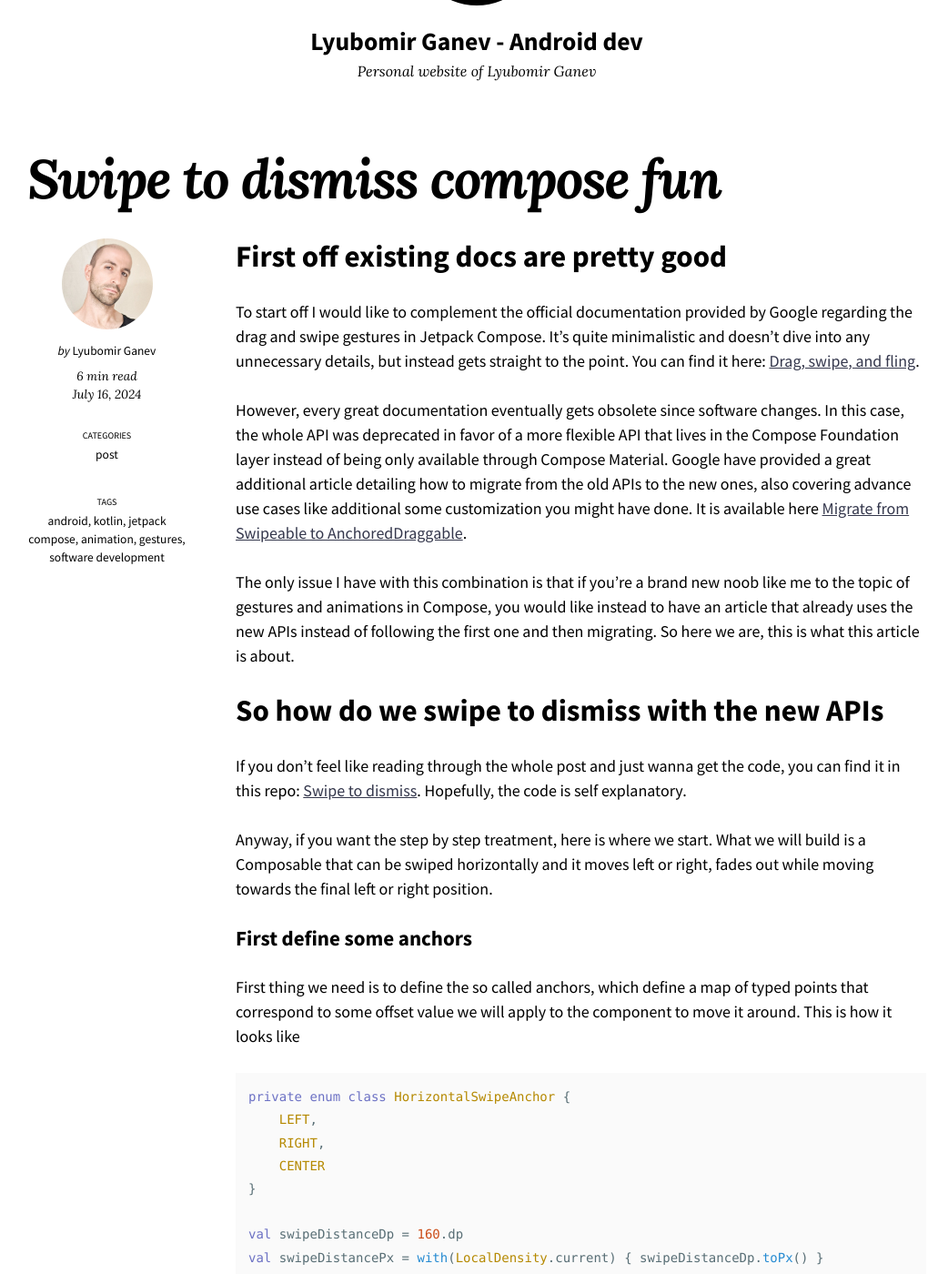
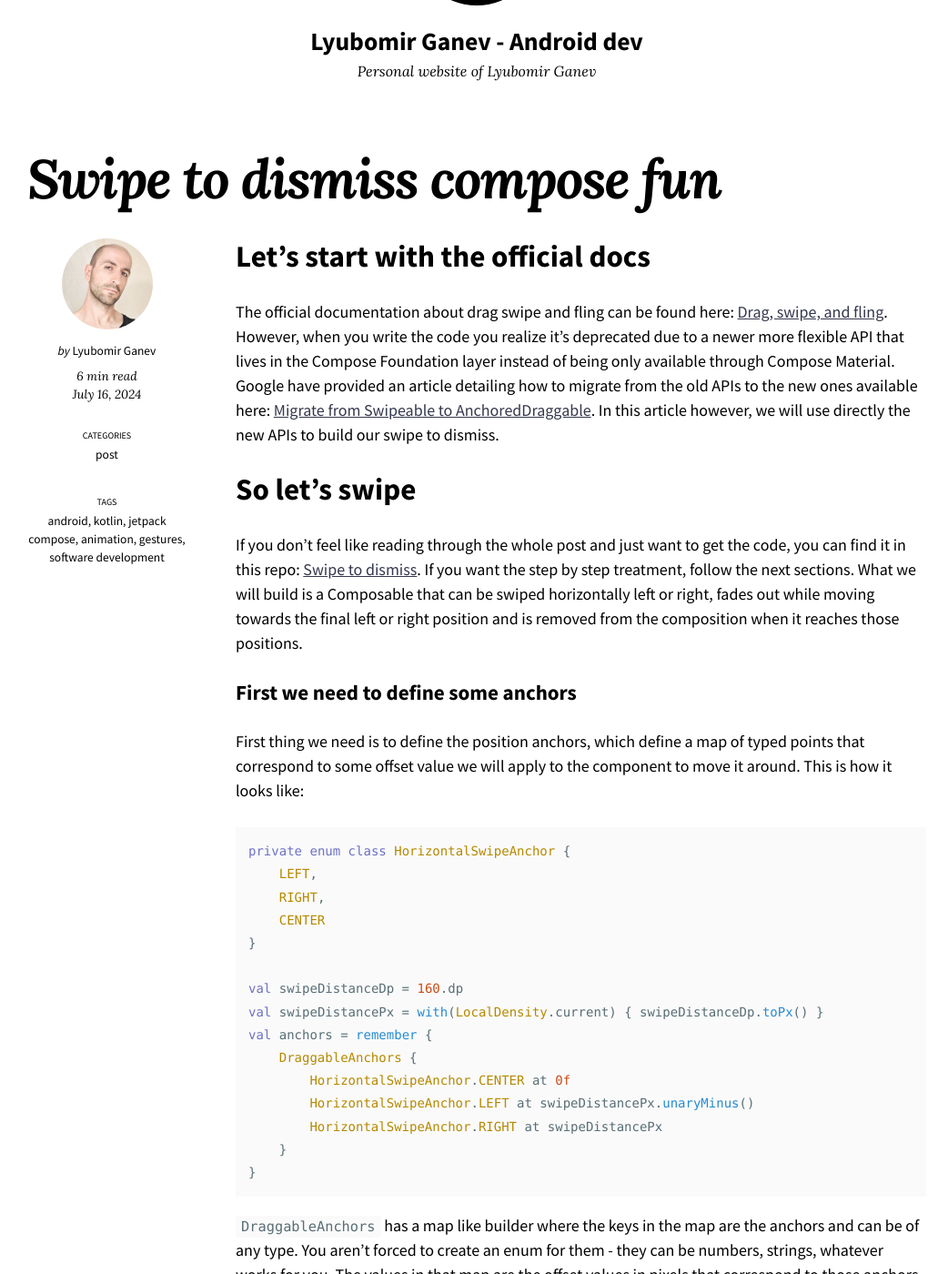
Before and after one commit to luboganev/luboganev.github.io, a Jekyll site: the page built from _posts/2024-07-16-swipe-to-dismiss-compose-fun.md, in a window 1280 px wide and 1400 px high, scrolled down 206 px. Shown: the whole window at 91% size, without its empty margins (116-1158 px from the left). Built offline with Jekyll 4.4.1, drawn with Linux system fonts in a browser that asks for light colours; nearby versions of some CDN libraries; some of the changed text lies outside the part shown.

Commit message:
Fix mistakes and make improvements

```diff
--- a/_posts/2024-07-16-swipe-to-dismiss-compose-fun.md
+++ b/_posts/2024-07-16-swipe-to-dismiss-compose-fun.md
@@ -8,20 +8,14 @@
 share: true
 ---
 
-# First off existing docs are pretty good
-To start off I would like to complement the official documentation provided by Google regarding the drag and swipe gestures in Jetpack Compose. It's quite minimalistic and doesn't dive into any unnecessary details, but instead gets straight to the point. You can find it here: [Drag, swipe, and fling](https://developer.android.com/develop/ui/compose/touch-input/pointer-input/drag-swipe-fling#swiping).
+# Let's start with the official docs
+The official documentation about drag swipe and fling can be found here: [Drag, swipe, and fling](https://developer.android.com/develop/ui/compose/touch-input/pointer-input/drag-swipe-fling#swiping). However, when you write the code you realize it's deprecated due to a newer more flexible API that lives in the Compose Foundation layer instead of being only available through Compose Material. Google have provided an article detailing how to migrate from the old APIs to the new ones available here: [Migrate from Swipeable to AnchoredDraggable](https://developer.android.com/develop/ui/compose/touch-input/pointer-input/migrate-swipeable). In this article however, we will use directly the new APIs to build our swipe to dismiss.
 
-However, every great documentation eventually gets obsolete since software changes. In this case, the whole API was deprecated in favor of a more flexible API that lives in the Compose Foundation layer instead of being only available through Compose Material. Google have provided a great additional article detailing how to migrate from the old APIs to the new ones, also covering advance use cases like additional some customization you might have done. It is available here [Migrate from Swipeable to AnchoredDraggable](https://developer.android.com/develop/ui/compose/touch-input/pointer-input/migrate-swipeable).
+# So let's swipe
+If you don't feel like reading through the whole post and just want to get the code, you can find it in this repo: [Swipe to dismiss](https://github.com/luboganev/swipe-to-dismiss-compose). If you want the step by step treatment, follow the next sections. What we will build is a Composable that can be swiped horizontally left or right, fades out while moving towards the final left or right position and is removed from the composition when it reaches those positions.
 
-The only issue I have with this combination is that if you're a brand new noob like me to the topic of gestures and animations in Compose, you would like instead to have an article that already uses the new APIs instead of following the first one and then migrating. So here we are, this is what this article is about.
-
-# So how do we swipe to dismiss with the new APIs
-If you don't feel like reading through the whole post and just wanna get the code, you can find it in this repo: [Swipe to dismiss](https://github.com/luboganev/swipe-to-dismiss-compose). Hopefully, the code is self explanatory.
-
-Anyway, if you want the step by step treatment, here is where we start. What we will build is a Composable that can be swiped horizontally and it moves left or right, fades out while moving towards the final left or right position.
-
-### First define some anchors
-First thing we need is to define the so called anchors, which define a map of typed points that correspond to some offset value we will apply to the component to move it around. This is how it looks like
+### First we need to define some anchors
+First thing we need is to define the position anchors, which define a map of typed points that correspond to some offset value we will apply to the component to move it around. This is how it looks like:
 
 {% highlight kotlin %}
 private enum class HorizontalSwipeAnchor {
@@ -42,12 +36,12 @@
 
 {% endhighlight %}
 
-The keys in the map are the anchors and can be of any type. You aren't forced to create an enum for them - they can be numbers, strings, whatever works for you. The values in that map are the offset values in pixels that correspond to those anchors. Pay attention to the infix function `at`, which is a special DSL for that API. I've mentioned this API feels like a simple map, but there's more to it internally, which we won't dive into right now.
+`DraggableAnchors` has a map like builder where the keys in the map are the anchors and can be of any type. You aren't forced to create an enum for them - they can be numbers, strings, whatever works for you. The values in that map are the offset values in pixels that correspond to those anchors. Pay attention to the infix function `at`, which is a special DSL for that API. I've mentioned this API feels like a map, but there's more to it internally, which we won't dive into right now.
 
-This article uses a static value for the swipe distance. If you need this to be dynamic, based on layout changes, you will need define the code above to be executed once you know the layout value. This doesn't change much in this code but instead is more relevant for the next part of the code.
+You might notice the hard coded value of `swipeDistanceDp`. This article uses a static value for simplicity, but there is a way to make this dynamic based on layout changes. The next section will cover how to do that.
 
-### Next up, setup the AnchoredDraggableState
-Let's dive straight into the code
+### Set up an AnchoredDraggableState
+Let's dive straight into the code:
 
 {% highlight kotlin %}
 
@@ -64,13 +58,13 @@
     }
 {% endhighlight %}
 
-In `AnchoredDraggable`, the anchors can be passed to `AnchoredDraggableState`'s constructor or updated through `AnchoredDraggableState#updateAnchors`. Passing the anchors to `AnchoredDraggableState`'s constructor initializes the offset immediately. So if you're in the situation where you need to dynamically calculate the anchors based on layout, you would pick the second option. In this article and the sample code we go for simplicity and work with static values, thus passing the anchors through the constructor.
+`AnchoredDraggableState` is the mutable state we will observe for the current offset value as well as the current typed anchor. The anchors can be passed to its constructor or updated through `AnchoredDraggableState#updateAnchors`. Passing the anchors to `AnchoredDraggableState`'s constructor initializes the offset immediately. So if you're in the situation where you need to dynamically calculate the anchors based on layout, you call the constructor without the anchors first and then call the `updateAnchors` method once you have them. Until you do this, the offset value will be NaN. In this article and the sample code we go for simplicity and work with static values, thus passing the anchors to the constructor.
 
 The `positionalThreshold` parameter to my understanding is the threshold after which the swipe will animate to next matching anchor even if you let it go and don't perform the complete swipe distance.
 
 The `velocityThreshold` parameter to my understanding is the speed threshold of a fling. If you fling faster than that, the swipe will animate to next matching anchor even if you didn't reach the `positionalThreshold` while flinging. In the complete code in the repo I use the same value I calculate for the `swipeDistancePx`, but you can play with that.
 
-### Finally using the state in the anchoredDraggable modifier
+### Add the anchoredDraggable and offset modifiers
 
 To wrap up the MVP, we can put everything together by using the `anchoredDraggable` and the `offset` modifiers like this:
 
@@ -95,17 +89,17 @@
 
 ![Swiping between 3 points]({{ site.url }}/images/2024-07-16-swipe-to-dismiss-compose-fun/step1.gif)
 
-Great. We have swiping with snapping between 3 points. But this isn't really swipe to dimsmiss. However, this is as far as we can get by simply using solely the `AnchoredDraggable` APIs. The following sections add more code to the example to achive the actual swipe to dismiss functionality.
+Great. We have swiping with snapping between 3 points. But this isn't yet the complete swipe to dismiss. The current functionality is as far as we can get by using solely the `AnchoredDraggable` APIs. The following sections add more code to the example to achive the final swipe to dismiss.
 
 ### But now, let's actually create the dismiss effect
-Ok, starting with what we have, to simulate a dismiss, we shall do the following additional transformations:
+Starting with what we have, here is what we will add to achieve the final look and feel:
 
-* When the Composable is being swiped towards LEFT or RIGHT, it will fade out and blur a bit for extra style
+* When the Composable is being swiped towards LEFT or RIGHT, it will fade out
+* We will hoist the visibility state of the whole component by having a boolean `show` input parameter as well as an `onDismissRequest` lambda callback.
 * We will show the Composable only when the `AnchoredDraggable`'s current state is the CENTER state.
-* We will hoist the visibility state of the whole component by having a boolean `show` input parameter as well as an `onDismissRequest` lambda callback, similar to how Compose Dialogs work.
 
 ### Adding fade out
-With a bit of *simple* calculations, we can create a new derived state based on the `AnchoredDraggable.offset` value. Here is the code:
+With a bit of calculations, we can create a new derived state based on the `AnchoredDraggable.offset` value. Here is the code:
 
 {% highlight kotlin %}
 
@@ -123,7 +117,7 @@
 
 Column(
     modifier = Modifier
-        // We replaced this with graphicsLayer, since we are modifying also the alpha
+        // Remove that
         // .offset {
         //    IntOffset(anchorState.offset.roundToInt(), 0)
         // }
@@ -141,11 +135,11 @@
 
 {% endhighlight %}
 
-Above we create a new `derivedStateOf` for the alpha that changes between 1f and 0f based on the offset from the `AnchoredDraggable`. Notice also that we have replaced the `offset` modifier with the `graphicsLayer`, since we're now changing 2 variables - X translation and alpha value. After doing those steps the results look like that:
+Above we have defined a new `derivedStateOf` for the alpha that changes between 1f and 0f based on the offset from the `AnchoredDraggable`. Notice also that we have replaced the `offset` modifier with the `graphicsLayer`, since we're now changing 2 variables - X translation and alpha value. After doing those steps the results look like that:
 
 ![With fading out]({{ site.url }}/images/2024-07-16-swipe-to-dismiss-compose-fun/step2.gif)
 
-### Wrapping up with visibility state hoisting
+### Hoisting the visibility state
 We will achive this by using 2 different `LaunchedEffects`. Let's take a look at the first one:
 
 {% highlight kotlin %}
```
Also changed, not shown: other parts of _posts/2024-07-16-swipe-to-dismiss-compose-fun.md (+1 -1 lines).
